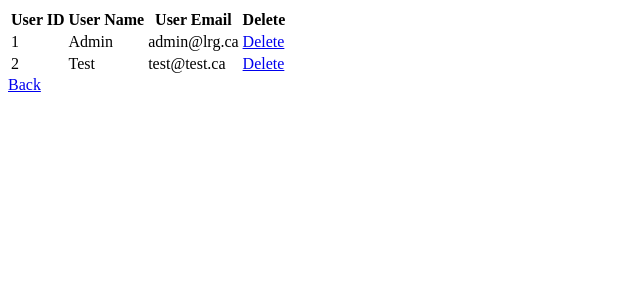
After one commit to selenaelisewells/LRG_site_build, a PHP site: page /admin/admin_deleteuser.php in a window 1280 px wide. The commit adds this page. Shown: the top 300 px of the page, without its empty margins (0-640 px from the left). Run offline with PHP 8.4, Linux system fonts and the light colour scheme; a user stored in the database is signed in; data comes from the database, SQL or seed files in the repository.

Commit message:
delete user

```diff
--- /dev/null
+++ b/admin/admin_deleteuser.php
@@ -0,0 +1,53 @@
+<?php
+
+// reference https://www.studentstutorial.com/php/php-mysql-data-delete.php
+
+require_once '../load.php';
+confirm_logged_in();
+if (isset($_GET['id'])) {
+
+    $id = $_GET['id'];
+    $delete_user_result = deleteUser($id);
+
+    if (!$delete_user_result) {
+        $message = 'Failed to delete user';
+    }
+}
+
+$results = getAllUsers();
+?>
+
+<!DOCTYPE html>
+<html lang="en">
+
+<head>
+    <meta charset="UTF-8">
+    <meta name="viewport" content="width=device-width, initial-scale=1.0">
+    <title>User Table</title>
+</head>
+
+<body>
+    <table>
+        <tr>
+            <th>User ID</th>
+            <th>User Name</th>
+            <th>User Email</th>
+            <th>Delete</th>
+        </tr>
+
+        <?php
+        while ($row = $results->fetch(PDO::FETCH_ASSOC)) : ?>
+            <tr>
+                <td><?php echo $row['user_id']; ?></td>
+                <td><?php echo $row['user_fname']; ?></td>
+                <td><?php echo $row['user_email']; ?></td>
+                <td><a href="admin_deleteuser.php?id=<?php echo $row['user_id']; ?>">Delete</a></td>
+            </tr>
+        <?php endwhile; ?>
+
+    </table>
+
+    <a href="index.php">Back</a>
+</body>
+
+</html>
--- a/admin/index.php
+++ b/admin/index.php
@@ -13,7 +13,7 @@ confirm_logged_in();
     <title>Document</title>
 </head>
 <body>
-    <h2 class="dash">Welcome to dashboard page, <?php echo $_SESSION['user_name'];?>!</h2>
+    <h2>Welcome to dashboard, <?php echo $_SESSION['user_name'];?>!</h2>
     <p>Your last login time: <?php echo $_SESSION['user_date'];?></p>
 
     <h3>Your status is <?php echo getCurrentUserLevel();?>
@@ -22,8 +22,9 @@ confirm_logged_in();
     <li><?php if (isCurrentUserAdminAbove()):?><a href="admin_createuser.php">Create User</a><?php endif;?></li>
 
     <li><a href="admin_edituser.php">Edit User</a></li>
+
+    <li><?php if (isCurrentUserAdminAbove()):?><a href='admin_deleteuser.php'>Delete User</a><?php endif;?></li>
     </ul>
-
     <a href="admin_logout.php">Sign Out</a>
 </body>
 </html>
--- a/admin/scripts/user.php
+++ b/admin/scripts/user.php
@@ -129,3 +129,46 @@ function isUsernameExists($username){
 
     return !$user_exists_result || $user_exists_set->fetchColumn()>0;
 }
+
+
+// reference https://www.studentstutorial.com/php/php-mysql-data-delete.php
+
+function getAllUsers()
+{
+    $pdo = Database::getInstance()->getConnection();
+    $user_delete_query = "SELECT user_id, user_fname, user_email FROM tbl_user";
+
+    $user_delete_set = $pdo->prepare($user_delete_query);
+    $user_delete_set->execute();
+
+    return $user_delete_set;
+}
+
+function deleteUser($id)
+{
+    $pdo = Database::getInstance()->getConnection();
+    if (isset($_SESSION['user_id'])) {
+        if ($_SESSION['user_id'] == $id) {
+            return 'cannot delete yourself';
+        } else {
+            $user_delete_query = "DELETE FROM tbl_user WHERE user_id = :id";
+
+            $user_delete_set = $pdo->prepare($user_delete_query);
+
+            $result_user_delete = $user_delete_set->execute(
+                array(
+                    ":id" => $id
+                )
+            );
+
+
+            if ($result_user_delete  && $user_delete_set->rowCount() > 0) {
+                redirect_to('admin_deleteuser.php');
+            } else {
+                return false;
+            }
+        }
+    } else {
+        return "There is a problem";
+    }
+}
```
